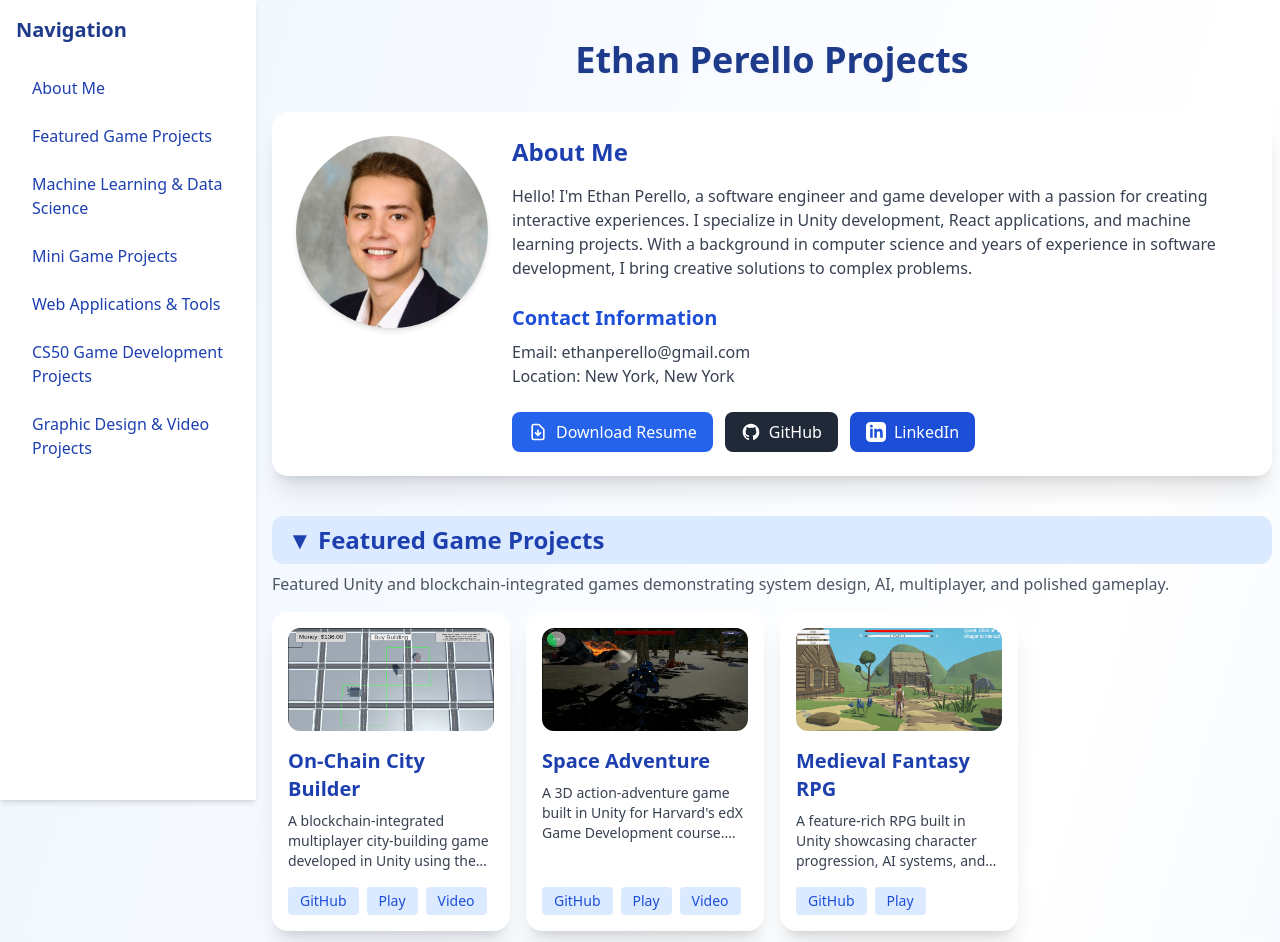
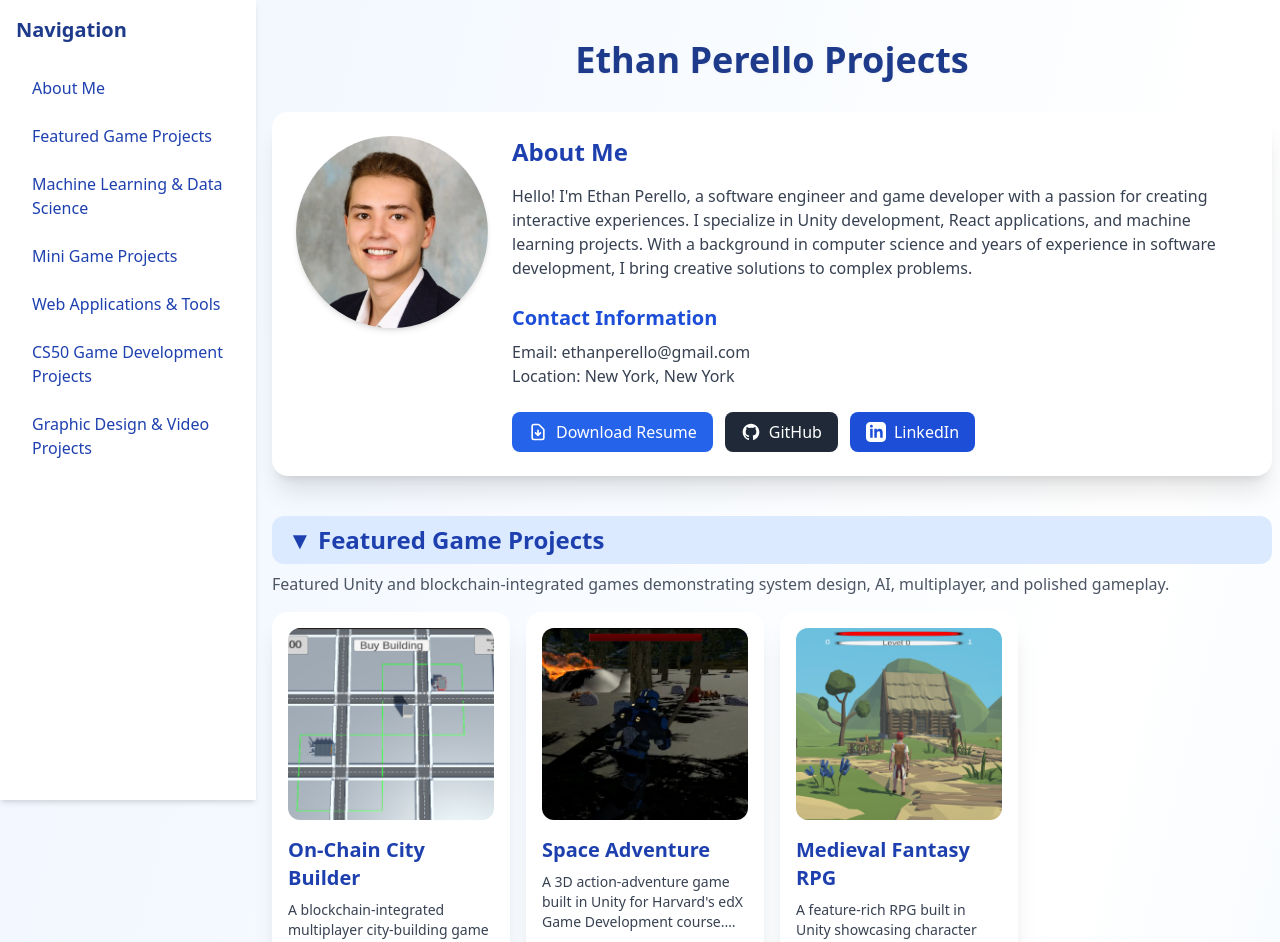
Before and after one commit to EthanPerello/EthanPerello.github.io, a React (Create React App) app: page / in a window 1280 px wide. Shown: the top 942 px of the page. Built offline with nearby package versions, Linux system fonts and the light colour scheme.

Commit message:
Update before deploy

```diff
--- a/src/App.js
+++ b/src/App.js
@@ -308,40 +308,17 @@ const ProjectModal = ({ project, isOpen, onClose }) => {
 };
 
 const ProjectCard = ({ project, onClick }) => {
-  const videoRef = useRef(null);
-
-  // For video thumbnails, ensure they play automatically
-  useEffect(() => {
-    if (videoRef.current && project.image && typeof project.image === 'string' && project.image.includes('.mp4')) {
-      videoRef.current.play().catch(error => {
-        console.error("Video autoplay failed:", error);
-      });
-    }
-  }, [project.image]);
-
   return (
     <div
       className="bg-white rounded-2xl shadow-xl p-4 flex flex-col transition duration-200 transform hover:scale-105 cursor-pointer"
       onClick={() => onClick(project)}
     >
       {project.image && (
-        typeof project.image === 'string' && project.image.includes('.mp4') ? (
-          <video
-            ref={videoRef}
-            src={project.image}
-            className="rounded-xl mb-4 w-full h-48 object-cover"
-            autoPlay
-            loop
-            muted
-            playsInline
-          />
-        ) : (
-          <img
-            src={project.image}
-            alt={project.title}
-            className="rounded-xl mb-4 w-full"
-          />
-        )
+        <img
+          src={project.image}
+          alt={project.title}
+          className="rounded-xl mb-4 w-full h-48 object-cover"
+        />
       )}
       <h2 className="text-xl font-semibold mb-2 text-blue-800">{project.title}</h2>
       <p className="text-sm text-gray-700 whitespace-pre-line mb-4 line-clamp-3">{project.description}</p>
@@ -587,52 +564,52 @@ const graphicProjects = [
   {
     title: "Sealand Basketball",
     image: sealandThumbnailImage,
-    description: "A comprehensive branding project for a fictional basketball organization based in the Principality of Sealand, featuring logo development and tournament promotional materials.",
-    fullDescription: "A comprehensive branding project for a fictional basketball organization based in the Principality of Sealand. The project included developing a brand identity from initial concepts through finalization, logo design with maritime elements, and promotional materials for the Sealand Youth Basketball Tournament. The design system incorporates the blue and orange color scheme representing the sea and basketball, with wave-inspired design elements.",
+    description: "Brand identity development for the Principality of Sealand's basketball organization, including logo design, style guidelines, and tournament marketing materials.",
+    fullDescription: "A comprehensive brand identity system developed for the Principality of Sealand's basketball organization. The project began with extensive conceptual exploration, resulting in a cohesive visual language that balances maritime heritage with basketball iconography. The final deliverables included a primary wordmark, secondary logos, color palette specifications, typography guidelines, and promotional materials for the Youth Basketball Tournament.\n\nUsing Adobe Photoshop and After Effects, the design solution employs a strategic two-color approach with deep blue representing the sea and Sealand's naval history, paired with vibrant orange reflecting the basketball itself. Wave elements were integrated throughout the visual system to reinforce the connection to Sealand's unique offshore location while maintaining clear visual hierarchy and ensuring legibility across print and digital applications.",
     media: [
       {
         id: "sealand-poster",
         type: "image",
         src: sealandPosterImage,
-        caption: "Promotional poster for the Sealand Youth Basketball Tournament, incorporating the brand identity and showcasing event details with dynamic visual elements."
+        caption: "Promotional poster for the Sealand Youth Basketball Tournament featuring stylized player silhouettes, gymnasium perspective, and strategic application of the brand identity system."
       },
       {
         id: "sealand-final-logo",
         type: "image",
         src: sealandFinalLogoImage,
-        caption: "The finalized Sealand Basketball logo featuring a basketball with wave elements, representing the maritime heritage of the Principality of Sealand combined with basketball iconography."
+        caption: "Primary wordmark logo featuring custom typography with basketball-inspired letterforms and balanced proportions for strong brand recognition across multiple applications."
       },
       {
         id: "sealand-logo-drafts",
         type: "image",
         src: sealandLogoDraftsImage,
-        caption: "Initial logo concepts exploring various visual directions for the Sealand Basketball brand identity. These sketches explore different typography, icon styles, and color combinations."
+        caption: "Exploratory design concepts demonstrating the iterative process from initial sketches to refined logo variations, exploring different visual approaches to the brand identity."
       }
     ]
   },
   {
-    title: "Tokyo Grand Bowl Video Advertisements",
+    title: "Tokyo Grand Bowl Motion Graphics",
     image: bowlingThumbnailImage,
-    description: "A series of promotional videos designed for exterior display on a Tokyo bowling alley building with vibrant purple-tinted visuals and dynamic sequences.",
-    fullDescription: "A series of promotional videos designed for exterior display on the Tokyo Grand Bowl building. This project focused on creating eye-catching motion graphics that communicate the excitement of bowling through dynamic visuals and animations. Using vibrant colors with purple tinting, the advertisements include slow-motion bowling sequences and celebratory moments designed to attract customers. The campaign culminated in composite renderings showing how the videos would appear on the building's exterior displays, creating an immersive visual experience for passersby.",
+    description: "Dynamic motion graphics campaign for Tokyo Grand Bowl's exterior digital displays, featuring vibrant bowling sequences and celebratory moments with consistent visual styling.",
+    fullDescription: "A series of high-impact motion graphics designed for Tokyo Grand Bowl's exterior digital display system. This project required creating visually compelling content that would attract attention in Tokyo's competitive entertainment district while effectively communicating the venue's premium bowling experience.\n\nUtilizing Adobe Premiere Pro and After Effects, the campaign features three coordinated videos with consistent visual treatment, including vibrant color grading with signature purple tints, dynamic transitions, and strategic pacing. Cinematic techniques including slow-motion sequences and carefully composed shots highlight the excitement of bowling, while green screen compositing was employed to integrate performers celebrating successful strikes.\n\nThe final deliverables included optimized video files formatted specifically for the venue's unique display configuration, along with a composite rendering demonstrating how the advertisements would appear on the building's exterior, creating an immersive visual experience for pedestrians and potential customers.",
     media: [
       {
         id: "grand-bowl-building",
         type: "video",
         src: grandBowlBuildingVideo,
-        caption: "Composite rendering showing the advertising videos displayed on the exterior of the Grand Bowl building in Tokyo, demonstrating how the advertisements would appear in their intended context."
+        caption: "Architectural visualization showing the motion graphics as they appear on Tokyo Grand Bowl's exterior LED displays, demonstrating the environmental context and visibility from multiple vantage points."
       },
       {
         id: "grand-bowl-strike",
         type: "video",
         src: grandBowlStrikeVideo,
-        caption: "Celebratory sequence featuring performers green-screened against a bowling alley backdrop with animated 'Strike!' text overlay. The vibrant purple-tinted visuals capture the excitement of scoring in bowling."
+        caption: "Celebratory sequence utilizing green screen compositing techniques to integrate performers against animated bowling environments, featuring dynamic 'Strike!' typography with custom animation effects."
       },
       {
         id: "grand-bowl-montage",
         type: "video",
         src: grandBowlMontageVideo,
-        caption: "A dynamic compilation showcasing bowling in slow motion - from the ball's release from the machine to its journey down the lane and the satisfying moment of the last pin falling. Enhanced with vibrant colors and purple-tinted visual styling."
+        caption: "Cinematic bowling montage showcasing precision cinematography from ball release to pin impact, enhanced with custom color grading, dynamic pacing, and atmospheric visual effects."
       }
     ]
   }
```
